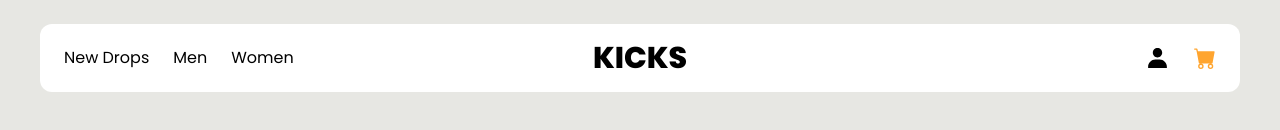
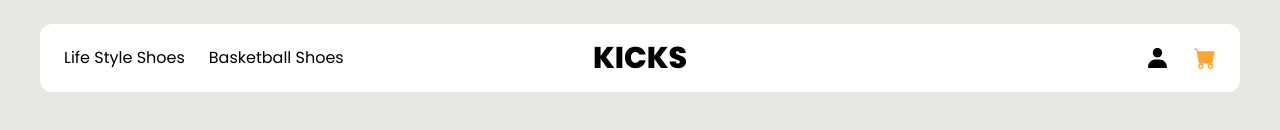
Before and after one commit to ashmeetsmonga/nextjs-kicks, a Next.js app: page / in a window 1280 px wide. Shown: the top 130 px of the page. Built offline with nearby package versions, Linux system fonts and the light colour scheme.

Commit message:
added categories labels in navbar

```diff
--- a/app/components/Navbar.tsx
+++ b/app/components/Navbar.tsx
@@ -29,9 +29,8 @@ const Navbar = () => {
 					)}
 				</button>
 				<div className='hidden md:flex gap-6 w-1/3'>
-					<div className='cursor-pointer'>New Drops</div>
-					<div className='cursor-pointer'>Men</div>
-					<div className='cursor-pointer'>Women</div>
+					<div className='cursor-pointer'>Life Style Shoes</div>
+					<div className='cursor-pointer'>Basketball Shoes</div>
 				</div>
 				<div className='font-extrabold text-3xl w-1/3 text-center'>
 					{/* KI<span className='text-stroke-3 relative z-10'>C</span>
--- a/app/components/NavbarMenu.tsx
+++ b/app/components/NavbarMenu.tsx
@@ -2,10 +2,9 @@ import React from "react";
 
 const NavbarMenu = () => {
 	return (
-		<div className='absolute top-28 left-10 flex flex-col gap-4 p-4 bg-white rounded-lg items-start'>
-			<div>New Drops</div>
-			<div>Men</div>
-			<div>Women</div>
+		<div className='absolute top-28 left-10 z-10 flex flex-col gap-4 p-4 bg-white rounded-lg items-start'>
+			<div>Life Style Shoes</div>
+			<div>Basketball Shoes</div>
 		</div>
 	);
 };
```
